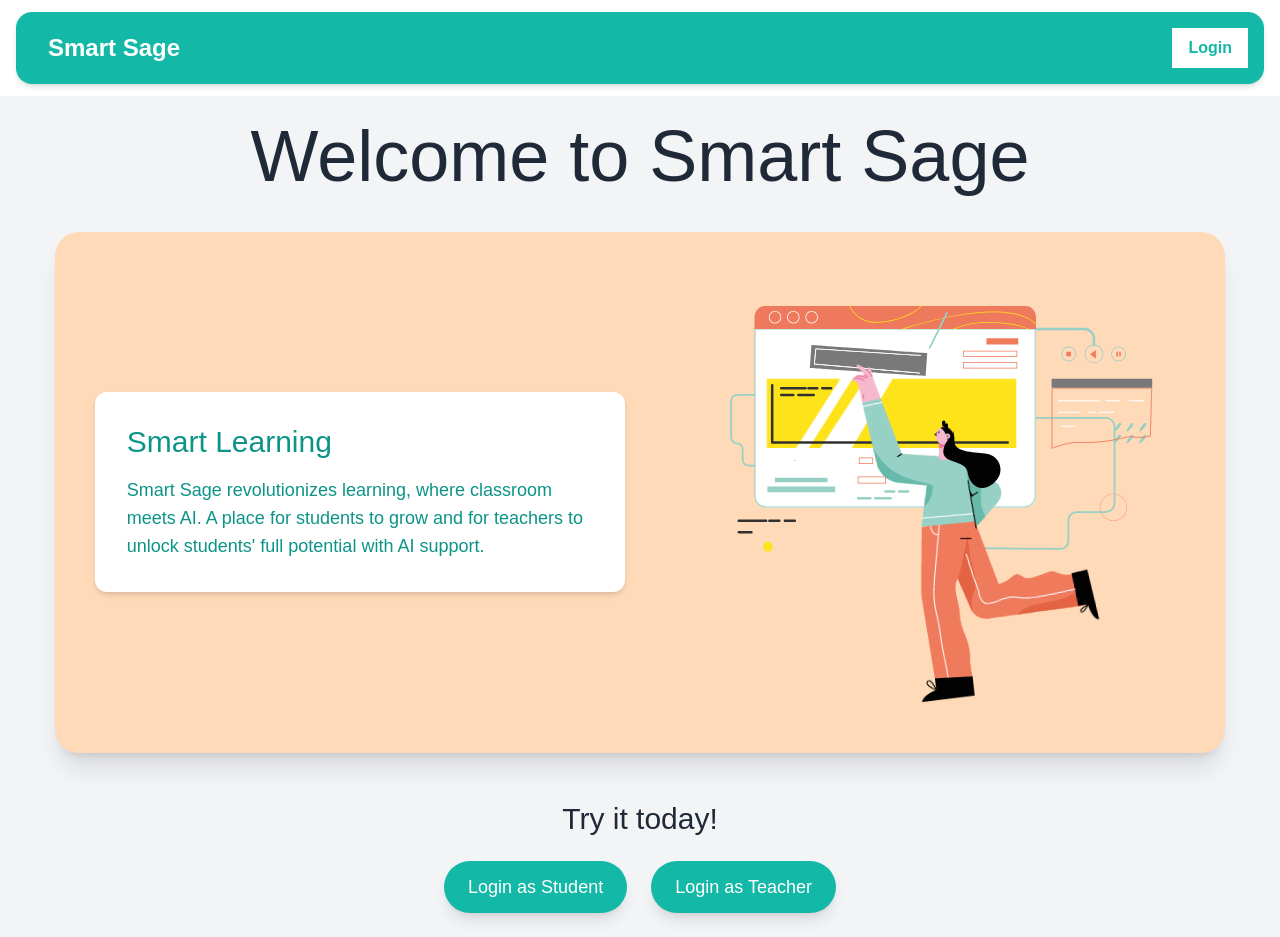
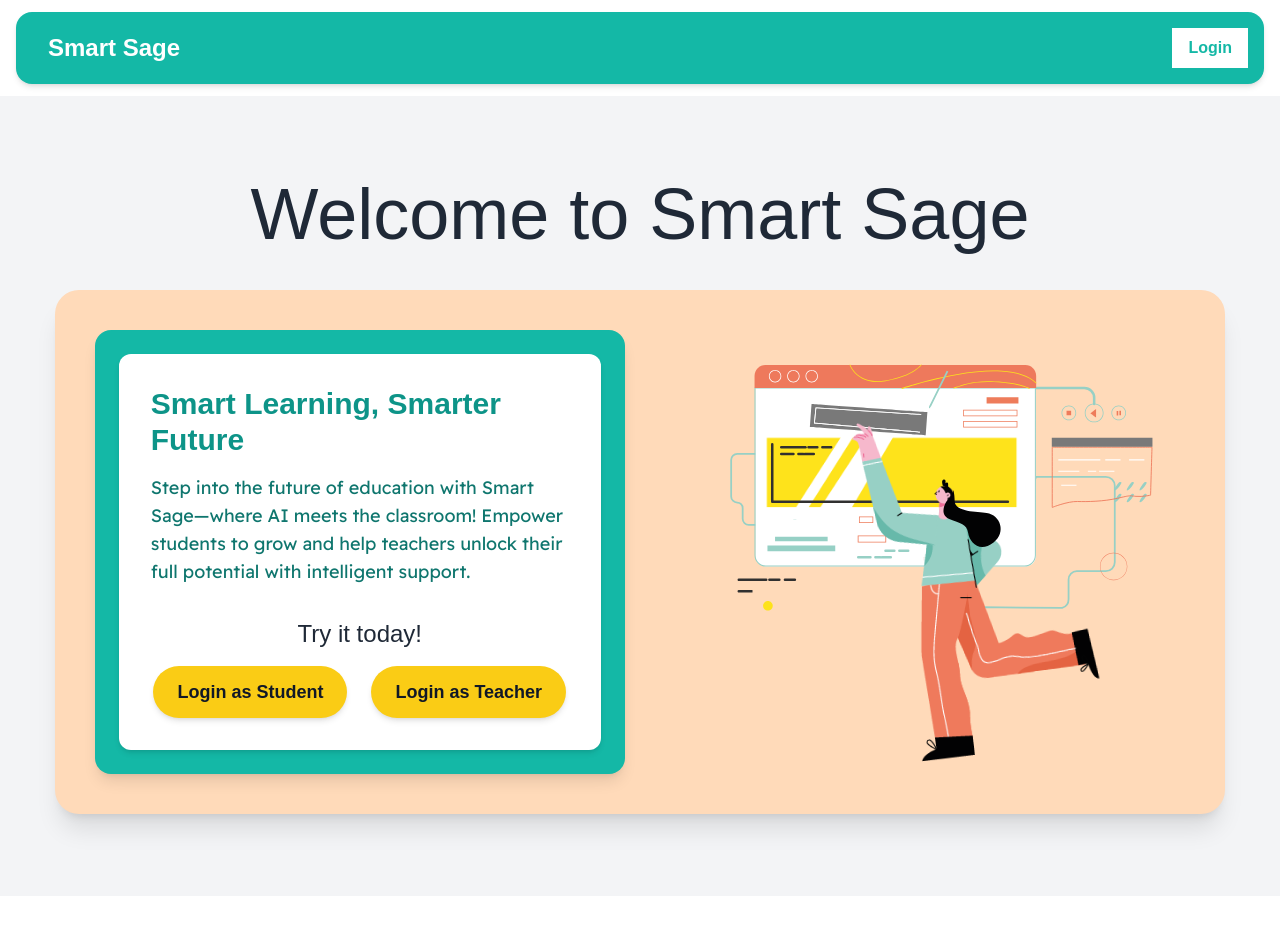
Before and after one commit to prad-human-007/smartsage, a Next.js app: page / in a window 1280 px wide. After the commit the page ends 896 px from the top, so only its background shows below. Built offline with nearby package versions, Linux system fonts and the light colour scheme; a web font is replaced by a local one.

Commit message:
final changes

```diff
--- a/src/app/globals.css
+++ b/src/app/globals.css
@@ -4,7 +4,7 @@
 
 @import url("https://fonts.googleapis.com/css2?family=Playwrite+IT+Moderna:wght@400;700&display=swap");
 @import url('https://fonts.googleapis.com/css2?family=Freckle+Face&display=swap');
-
+@import url("https://fonts.googleapis.com/css2?family=Readex+Pro:wght@300;400;700&display=swap");
 @import url("https://fonts.googleapis.com/css2?family=Pacifico&display=swap");
 
 body {
@@ -57,6 +57,11 @@ body {
     font-family: "Pacifico", cursive ;
   }
 
+
+.readex-pro {
+  font-family: "Readex Pro", sans-serif;
+}
+
   .dark {
     --background: 0 0% 3.9%;
     --foreground: 0 0% 98%;
--- a/src/app/layout.tsx
+++ b/src/app/layout.tsx
@@ -1,6 +1,6 @@
 import type { Metadata } from "next";
 import "./globals.css";
-import { Pacifico , Freckle_Face , Ribeye_Marrow} from "next/font/google";
+import { Pacifico , Freckle_Face , Ribeye_Marrow , Readex_Pro} from "next/font/google";
 import localFont from "next/font/local";
 import Navbar from "@/components/student/Navbar";
 
@@ -18,6 +18,12 @@ const freckle_face = Freckle_Face({
 })
 
 const ribeye_marrow = Ribeye_Marrow({
+  weight: "400",
+  subsets: ["latin"],
+  display: "swap",
+})
+
+const readex_pro = Readex_Pro ({
   weight: "400",
   subsets: ["latin"],
   display: "swap",
--- a/src/app/page.tsx
+++ b/src/app/page.tsx
@@ -8,7 +8,7 @@ const CustomButton = ({ text, onClick }: { text: string; onClick: () => void })
   return (
     <button
       onClick={onClick}
-      className="px-6 py-3 bg-teal-500 text-white rounded-full text-lg  shadow-lg hover:bg-teal-600 transition-all"
+      className="px-6 py-3 bg-yellow-400 text-gray-900 font-semibold rounded-full text-lg shadow-md hover:bg-yellow-500 transition-all"
     >
       {text}
     </button>
@@ -18,33 +18,39 @@ const CustomButton = ({ text, onClick }: { text: string; onClick: () => void })
 export default function LandingPage() {
   return (
     <div className="min-h-screen flex flex-col items-center justify-center bg-gray-100 p-6">
-      <h1 className="text-7xl text-gray-800 mb-10 text-center ">
-        Welcome to Smart Sage
-      </h1>
+      <h1 className="text-7xl text-gray-800 mb-10 text-center">Welcome to Smart Sage</h1>
 
       {/* Peach Card Covering Almost Entire Width */}
       <div className="bg-[#FFDAB9] p-10 rounded-3xl shadow-xl flex flex-col md:flex-row items-center gap-8 w-[95%] mx-auto">
-        <div className="bg-white p-8 rounded-xl shadow-md text-teal-600 text-lg  w-full md:w-1/2">
-          <h2 className="text-3xl  mb-4">Smart Learning</h2>
-          <p >
-            Smart Sage revolutionizes learning, where classroom meets AI.
-            A place for students to grow and for teachers to unlock students' full potential with AI support.
-          </p>
+
+        {/* Teal Card Nesting the White Card */}
+        <div className="bg-teal-500 p-6 rounded-2xl shadow-lg w-full md:w-1/2">
+
+          {/* White Card */}
+          <div className="bg-white p-8 rounded-xl shadow-md text-teal-600 text-lg">
+            <h2 className="text-3xl font-semibold mb-4">Smart Learning, Smarter Future</h2>
+            <p className="readex-pro text-lg text-teal-700">
+              Step into the future of education with Smart Sage—where AI meets the classroom!
+              Empower students to grow and help teachers unlock their full potential with intelligent support.
+            </p>
+
+            {/* Login Section Inside the White Card */}
+            <div className="mt-8 text-center">
+              <h2 className="text-2xl text-gray-800 mb-4">Try it today!</h2>
+              <div className="flex flex-col sm:flex-row gap-6 justify-center">
+                <CustomButton text="Login as Student" onClick={() => alert("Student Login")} />
+                <CustomButton text="Login as Teacher" onClick={() => alert("Teacher Login")} />
+              </div>
+            </div>
+          </div>
+
         </div>
 
         {/* Right Side: Lottie Animation */}
         <div className="w-full md:w-1/2">
           <Lottie animationData={animationData} loop={true} className="w-full h-auto" />
         </div>
-      </div>
 
-      {/* Login Section */}
-      <div className="mt-12 text-center">
-        <h2 className="text-3xl text-gray-800">Try it today!</h2>
-        <div className="flex gap-6 mt-6">
-          <CustomButton text="Login as Student" onClick={() => alert("Student Login")} />
-          <CustomButton text="Login as Teacher" onClick={() => alert("Teacher Login")} />
-        </div>
       </div>
     </div>
   );
```
